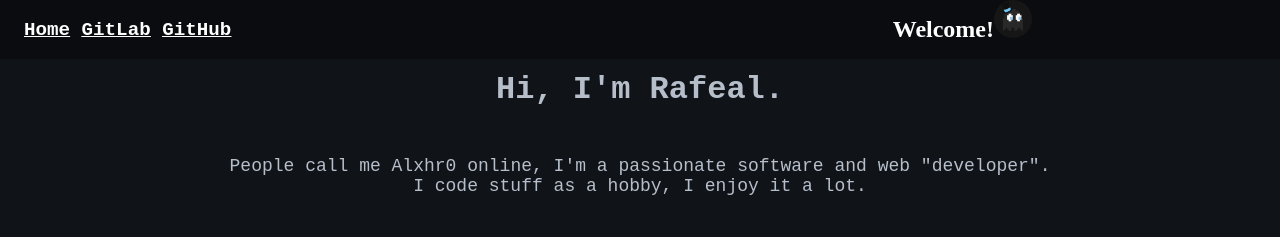
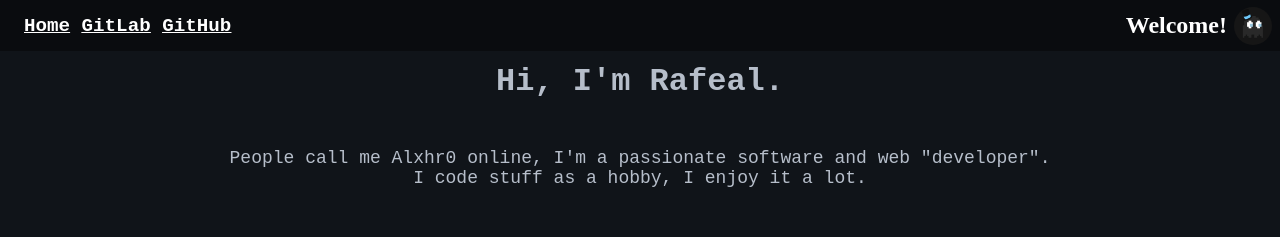
Before and after one commit to Alxhr0/alxhr0.github.io, a plain HTML site: page index.html in a window 1280 px wide. Shown: the top 237 px of the page. Drawn offline with Linux system fonts and the light colour scheme; a web font is replaced by a local one.

Commit message:
Fix menubar

```diff
--- a/index.html
+++ b/index.html
@@ -16,7 +16,7 @@
         <li><a href="https://gitlab.com/Alxhr0">GitLab</a></li>
         <li><a href="https://github.com/Alxhr0">GitHub</a></li>
     </ul>
-    <div class="left">
+    <div class="centered">
         <div>
             <h1 class="title">Welcome!</h1>
             <img src="./images/pfp.png"/>
--- a/style.css
+++ b/style.css
@@ -106,25 +106,27 @@ a, a:visited {
   color: #ffffff;
 }
 
-.left {
-  margin-right: 15rem;
+.centered {
+  margin-right: 0rem;
 }
 
-.left div {
+.centered div {
   display: flex;
   flex-direction: row;
-  justify-content: flex-start;
-  align-items: left;
+  justify-content: flex-center;
+  align-items: center;
 }
 
-.left div h1 {
+.centered div h1 {
   font-family: "NerdFont";
   src: url("fonts/JetBrainsMonoNerdFont-Bold.ttf") format("truetype");
   font-weight: bold;
   font-size: x-large;
+  text-align: right;
+  margin: 12px 7px 12px 0px;
 }
 
-.left div img {
+.centered div img {
   max-height: 38px;
   max-width: 38px;
   border-radius: 100%;
```
